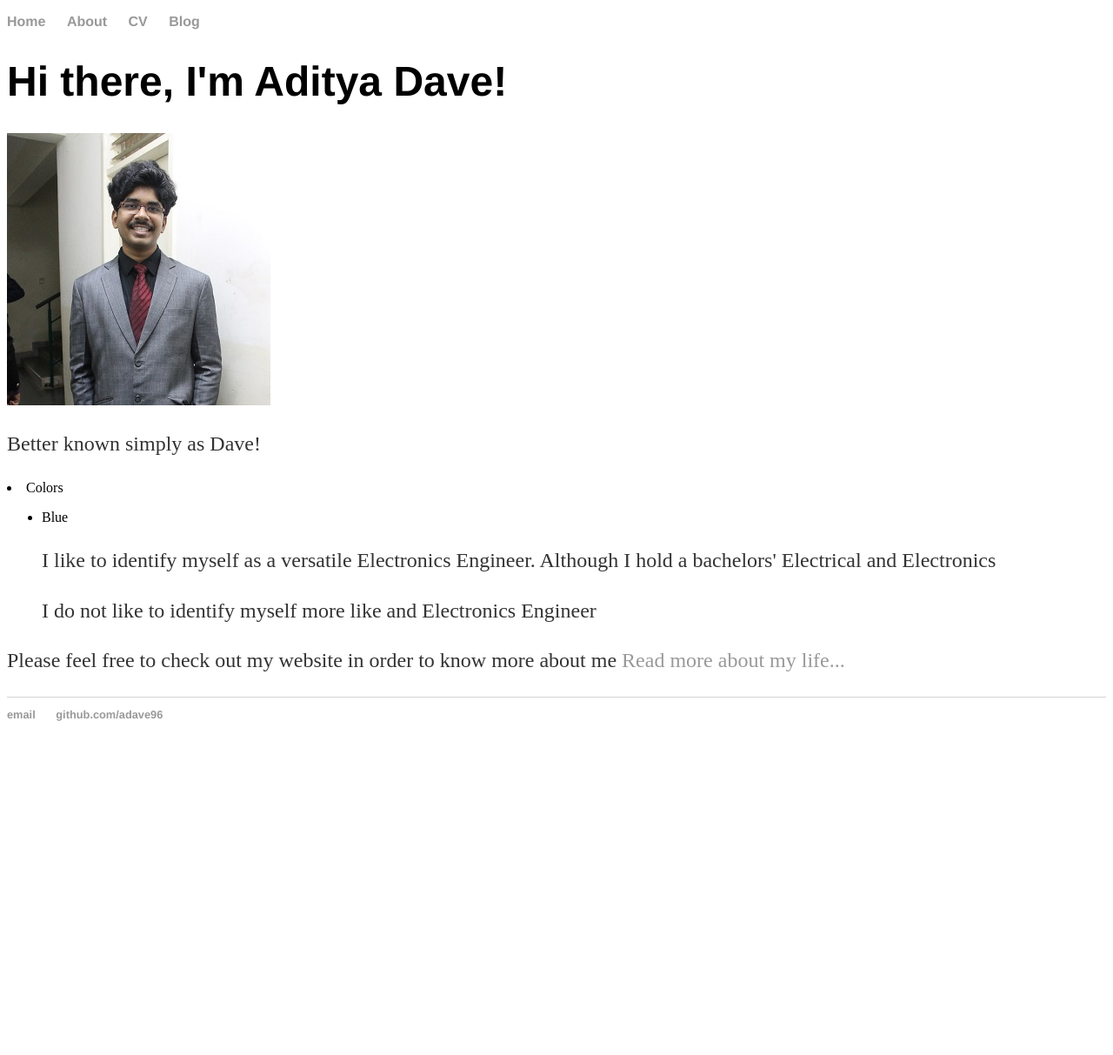
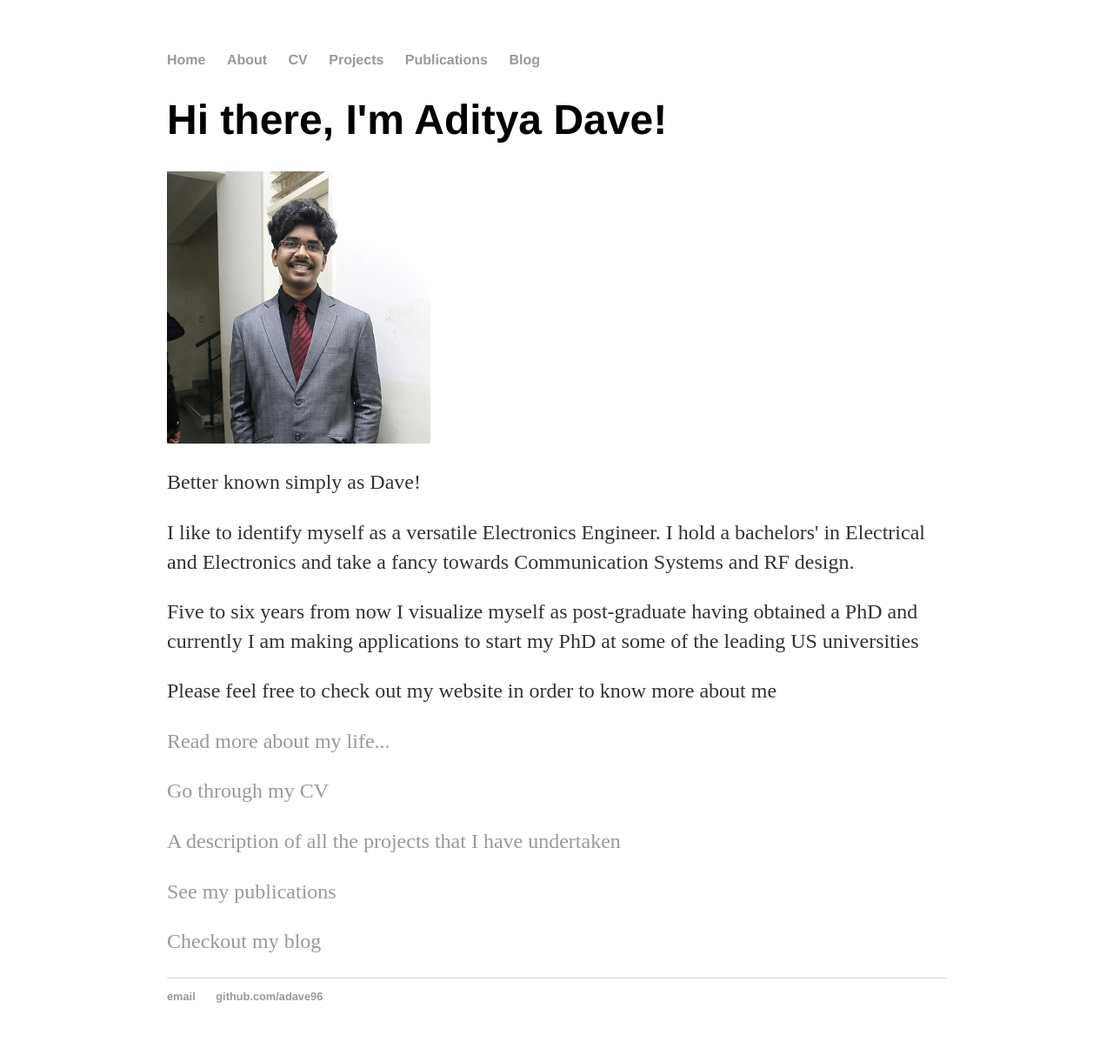
Before and after one commit to adave96/adave96.github.io, a Jekyll site: the page built from index.html, in a window 1280 px wide. Shown: the whole page at 87% size. Built offline with Jekyll 4.4.1, drawn with Linux system fonts in a browser that asks for light colours; before the commit the page ends 900 px from its top, so only the background shows below that.

Commit message:
Major update

```diff
--- a/_layouts/default.html
+++ b/_layouts/default.html
@@ -11,6 +11,8 @@
 	        		<li><a href="/">Home</a></li>
 		        	<li><a href="/about">About</a></li>
 	        		<li><a href="/cv">CV</a></li>
+				<li><a href="/projects">Projects</a></li>
+				<li><a href="/publications">Publications</a></li>
 	        		<li><a href="/blog">Blog</a></li>
 	    		</ul>
 			</nav>
--- a/css/main.css
+++ b/css/main.css
@@ -1,4 +1,4 @@
-ody {
+body {
     margin: 60px auto;
     width: 70%;
 }
--- a/index.html
+++ b/index.html
@@ -6,12 +6,13 @@ title: Aditya Dave
 	<h1>Hi there, I'm Aditya Dave!</h1>
 	<img src="Images/Aditya_Dave.JPG" alt="hi" class="inline"/>
 	<p>Better known simply as Dave!</p>
-	<li>Colors
-		<ul>
-			<li>Blue
-				<p>I like to identify myself as a versatile Electronics Engineer. Although I hold a bachelors' Electrical and Electronics </p>
-				<p>I do not like to identify myself more like and Electronics Engineer</p>
-			</li>
-		</ul>
-	<p>Please feel free to check out my website in order to know more about me <a href="/about">Read more about my life...</a></p>
+	<p>I like to identify myself as a versatile Electronics Engineer. I hold a bachelors' in Electrical and Electronics and take a fancy towards Communication Systems and RF design. </p>
+	<p>Five to six years from now I visualize myself as post-graduate having obtained a PhD and currently I am making applications to start my PhD at some of the leading US universities</p>
+	<p>Please feel free to check out my website in order to know more about me </p>
+	<p><a href="/about">Read more about my life...</a></p>
+	<p><a href="/cv">Go through my CV</a></p>
+	<p><a href="/projects">A description of all the projects that I have undertaken</a></p>
+	<p><a href="/publications">See my publications</a></p>
+	<p><a href="/blog">Checkout my blog</a></p>
+
 </div><!-- /.blurb -->
```
Also changed, not shown: cv/index.html (added, +13 -0 lines), Gemfile.lock, Images/CV_1.png (added), Images/CV_2.png (added), Images/CV_3.png (added), Images/CV_4.png (added), Images/CV_5.png (added).
